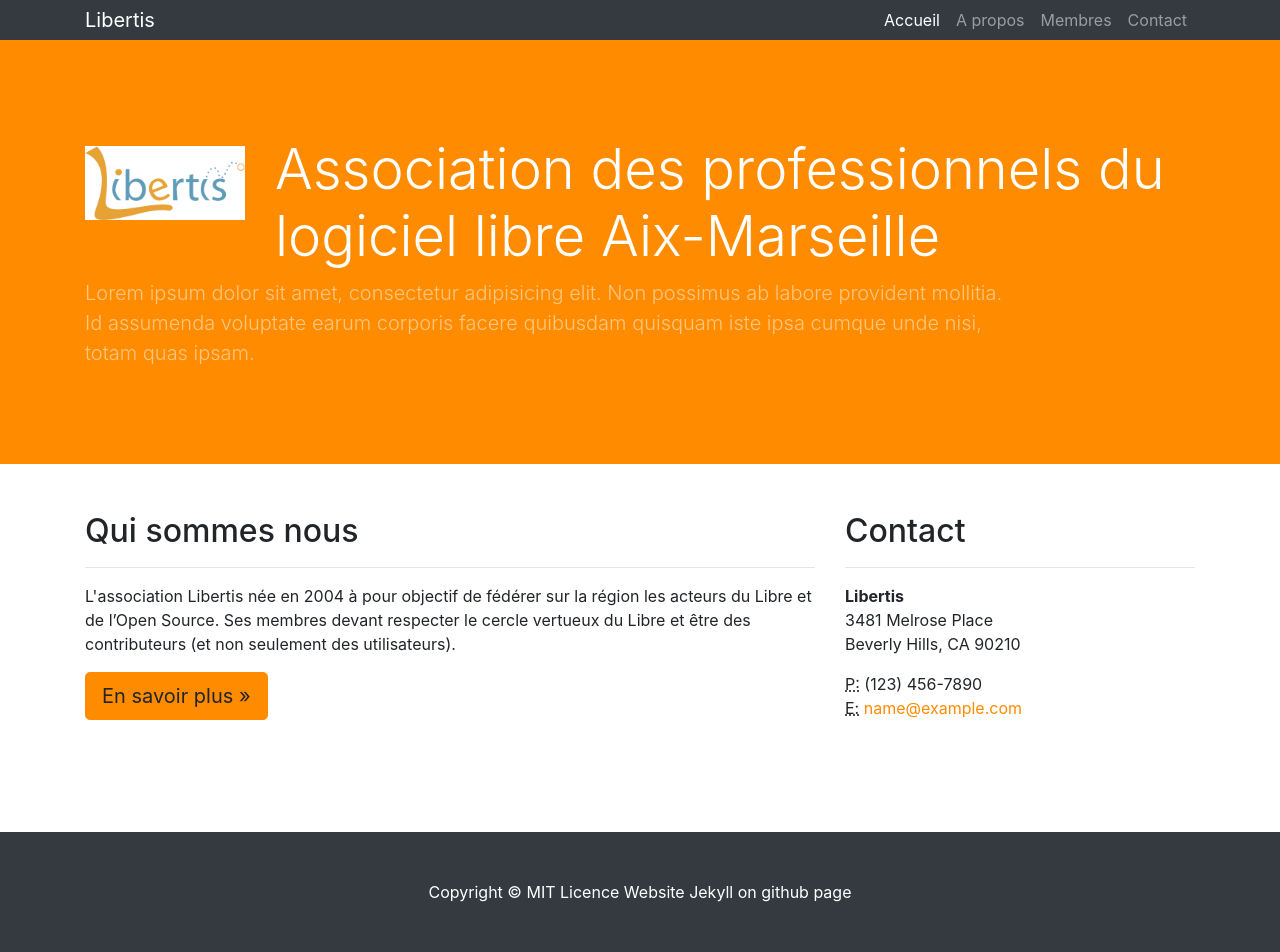
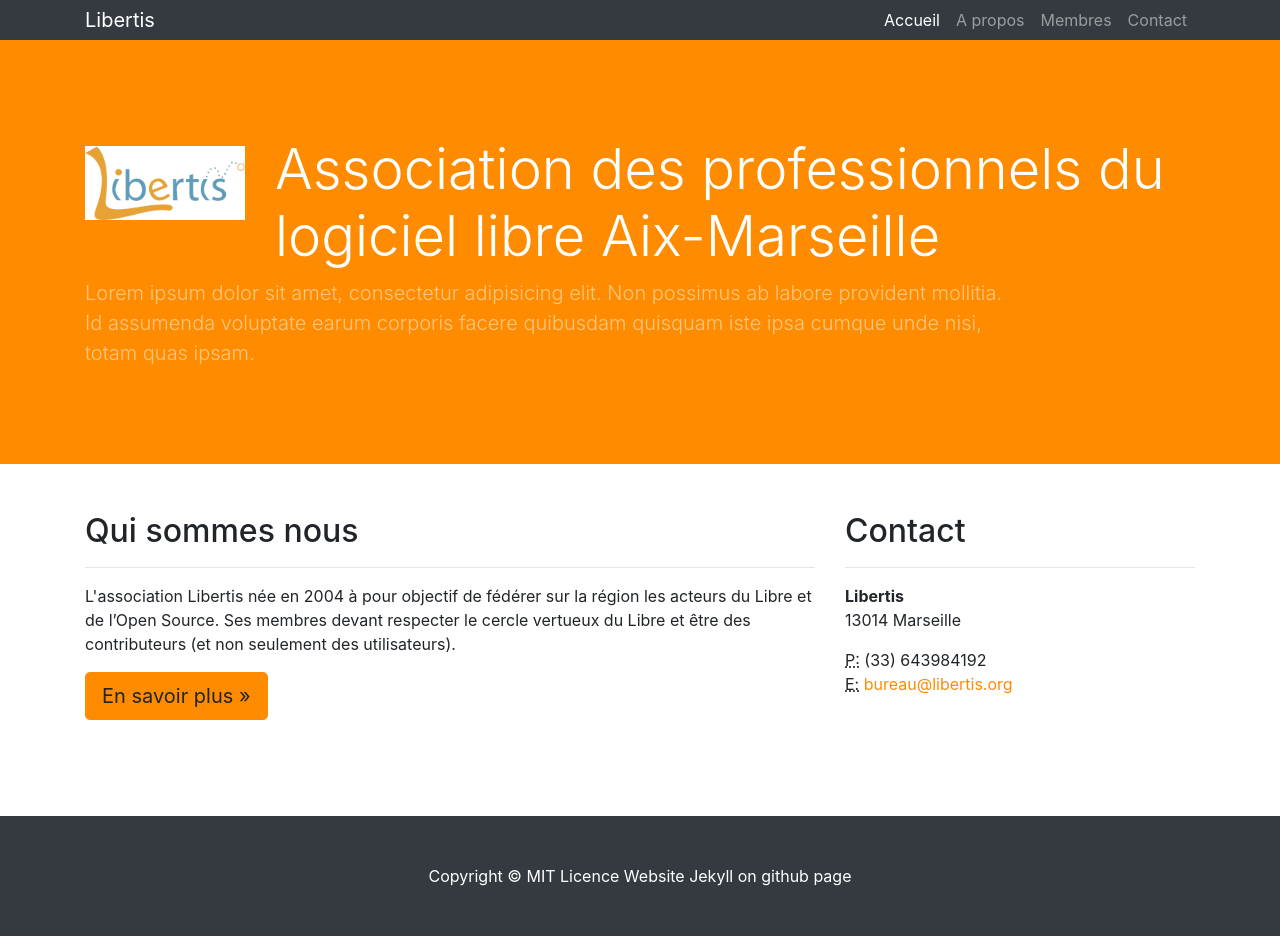
Before and after one commit to mtcocktail-exakat/libertis.github.io, a Jekyll site: the page built from index.html, in a window 1280 px wide. Built offline with Jekyll 4.4.1, drawn with Linux system fonts in a browser that asks for light colours.

Commit message:
Update sidebar.html

```diff
--- a/_includes/sidebar.html
+++ b/_includes/sidebar.html
@@ -3,14 +3,14 @@
   <hr />
   <address>
     <strong>Libertis</strong>
-    <br />3481 Melrose Place <br />Beverly Hills, CA 90210
+    <br />13014 Marseille
     <br />
   </address>
   <address>
     <abbr title="Phone">P:</abbr>
-    (123) 456-7890
+    (33) 643984192
     <br />
     <abbr title="Email">E:</abbr>
-    <a href="mailto:#">name@example.com</a>
+    <a href="mailto:bureau@libertis.org">bureau@libertis.org</a>
   </address>
 </div>
```
